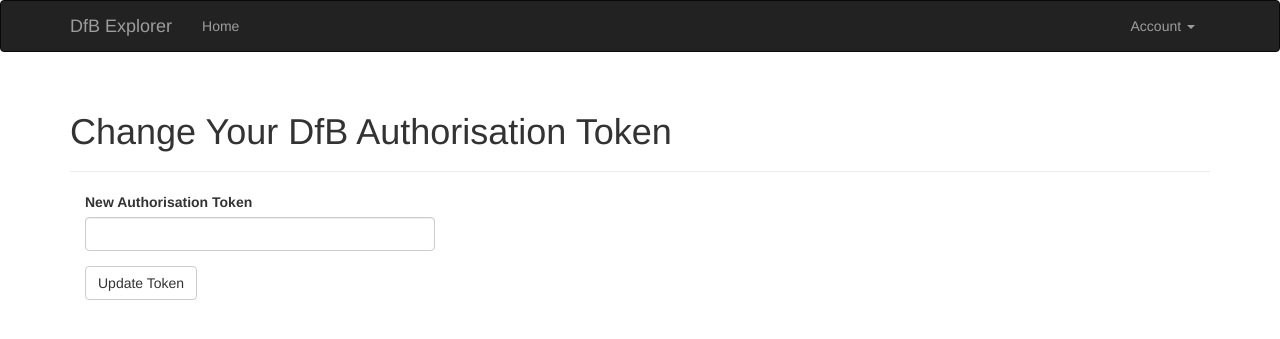
After one commit to chadduffey/DfBExplorer3, a Flask app: page /auth/change-dfbtoken in a window 1280 px wide. The commit adds this page. Shown: the top 339 px of the page. Run offline with Flask 2, Linux system fonts and the light colour scheme; a user stored in the database is signed in; tables that the repository leaves empty hold one stand-in row (values such as "Sample post"); some libraries are stand-ins or nearby versions.

Commit message:
added dfb token change form

```diff
--- a/app/auth/forms.py
+++ b/app/auth/forms.py
@@ -44,6 +44,12 @@ class ChangePasswordForm(Form):
     password2 = PasswordField('Confirm new password', validators=[Required()])
     submit = SubmitField('Update Password')
 
+class ChangeDfBTokenForm(Form):
+    dfbtoken = StringField('New Authorisation Token', validators=[
+                                                Required()])
+    submit = SubmitField('Update Token')
+
+
 class PasswordResetRequestForm(Form):
     email = StringField('Email', validators=[Required(), Length(1, 64),
                                              Email()])
--- a/app/auth/views.py
+++ b/app/auth/views.py
@@ -4,7 +4,8 @@ from . import auth
 from .. import db
 from ..models import User
 from ..email import send_email
-from .forms import LoginForm, RegistrationForm, ChangePasswordForm, PasswordResetRequestForm, PasswordResetForm, ChangeEmailForm
+from .forms import (LoginForm, RegistrationForm, ChangePasswordForm, PasswordResetRequestForm,
+                    PasswordResetForm, ChangeEmailForm, ChangeDfBTokenForm)
 
 @auth.before_app_request
 def before_request():
@@ -97,6 +98,16 @@ def change_password():
             flash('Invalid password.')
     return render_template("auth/change_password.html", form=form)
 
+@auth.route('/change-dfbtoken', methods=['GET', 'POST'])
+@login_required
+def change_token():
+    form = ChangeDfBTokenForm()
+    if form.validate_on_submit():
+        current_user.dfbpassword = form.dfbtoken.data
+        db.session.add(current_user)
+        flash('Your token has been updated.')
+        return redirect(url_for('main.index'))
+    return render_template("auth/change_token.html", form=form)
 
 @auth.route('/login', methods=['GET', 'POST'])
 def login():
--- /dev/null
+++ b/app/templates/auth/change_token.html
@@ -0,0 +1,13 @@
+{% extends "base.html" %}
+{% import "bootstrap/wtf.html" as wtf %}
+
+{% block title %}DfB Explorer - Change Token{% endblock %}
+
+{% block page_content %}
+<div class="page-header">
+    <h1>Change Your DfB Authorisation Token</h1>
+</div>
+<div class="col-md-4">
+    {{ wtf.quick_form(form) }}
+</div>
+{% endblock %}
--- a/app/templates/base.html
+++ b/app/templates/base.html
@@ -31,6 +31,7 @@
                     <ul class="dropdown-menu">
                         <li><a href="{{ url_for('auth.change_password') }}">Change Password</a></li>
                         <li><a href="{{ url_for('auth.change_email_request') }}">Change Email</a></li>
+                        <li><a href="{{ url_for('auth.change_token') }}">Change Auth Token</a></li>
                         <li><a href="{{ url_for('auth.logout') }}">Log Out</a></li>
                     </ul>
                 </li>
```
Also changed, not shown: data-dev.sqlite, 7 other files.
